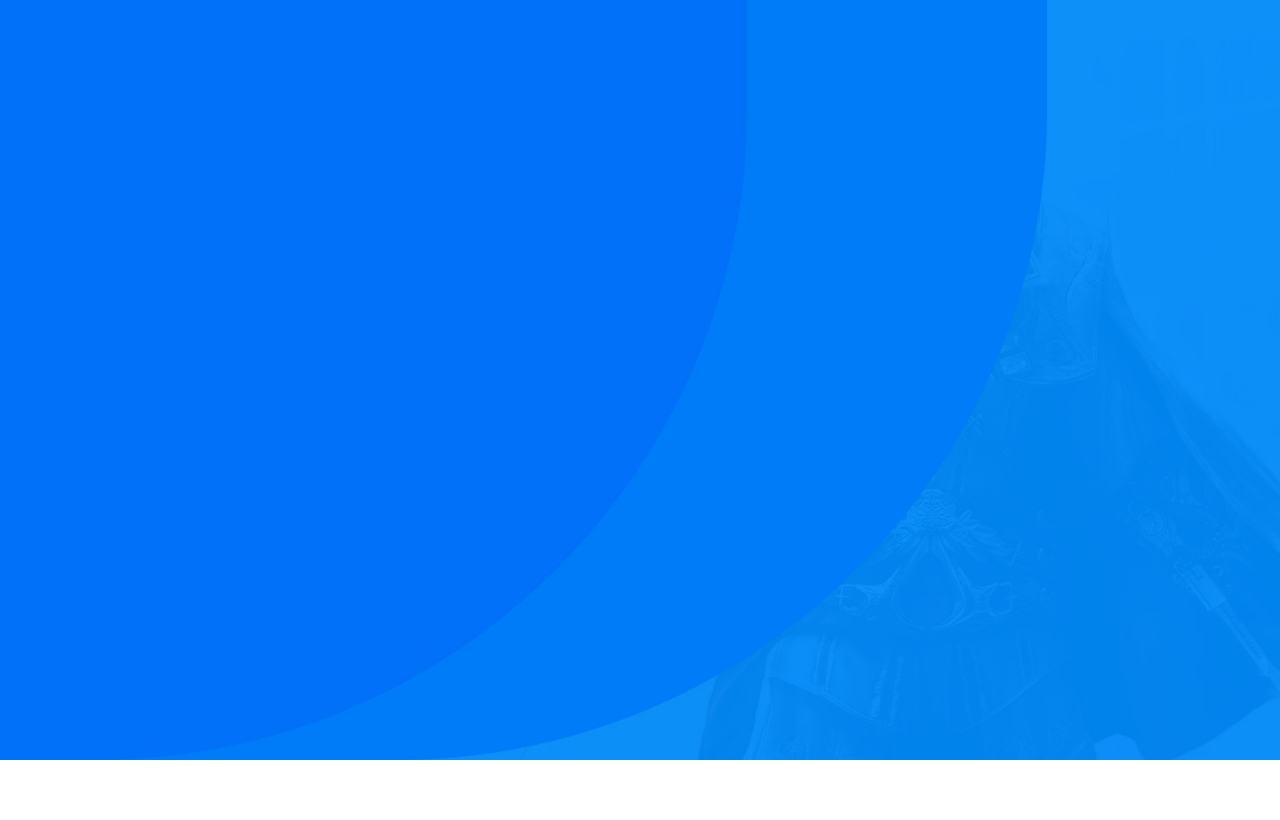
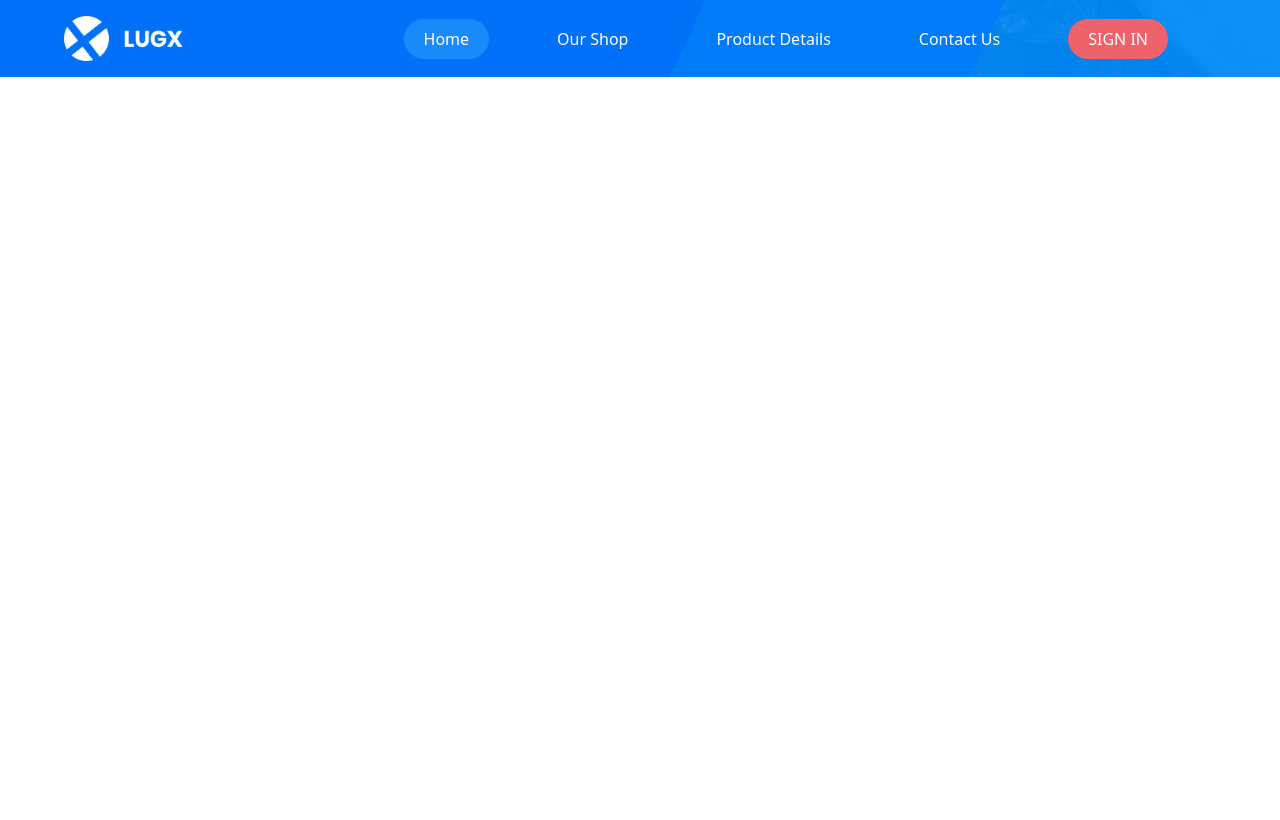
Before and after one commit to varma-cephas/lugx_clone, a website built with Vite: page index.html in a window 1280 px wide. Built offline with nearby package versions, Linux system fonts and the light colour scheme.

Commit message:
add navigation bar core features and look

```diff
--- a/index.html
+++ b/index.html
@@ -20,45 +20,28 @@
 
 </head>
 <body>
-    <img src="/assets/banner-bg.jpg" class="object-cover w-full h-full">
-        <header>
-            <a href="#">
-                <img src="./assets/logo.png" alt="logo">
+    <div class="bg-cover bg-center " style="background-image: url(/assets/banner-bg.jpg)">
+        <header class="mx-auto flex flex-col px-4 py-4 md:flex-row md:items-center">
+            <a href="#" class="md:ml-12">
+                <img class="h-12 md:h-full" src="./assets/logo.png" alt="logo">
             </a>
+            <input type="checkbox" class="peer hidden" id="navbar-open1">
+            <label class="absolute top-5 right-5 cursor-pointer md:hidden" for="navbar-open1">
+                <svg class="h-7 w-7" xmlns="http://www.w3.org/2000/svg" fill="none" viewBox="0 0 24 24" stroke="white">
+                    <path stroke-linecap="round" stroke-linejoin="round" stroke-width="1.5" d="M4 6h16M4 12h16M4 18h16"></path>
+                  </svg>
+            </label>
+            <nav class=" peer-checked:max-h-80 flex max-h-0 w-full flex-col items-center overflow-hidden transition-all md:ml-24 md:mr-12 md:max-h-full md:flex-row">
+                <ul class="flex w-full flex-col items-center space-y-2 md:flex-row md:justify-end md:space-y-0">
+                  <li class="md:mr-12 md:border-[#1a89f9] md:bg-[#1a89f9] md:px-5 md:py-2 md:rounded-full transition"><a class="text-white transition" href="#">Home</a></li>
+                  <li class="md:mr-12 md:hover:border-[#1a89f9] md:hover:bg-[#1a89f9] md:px-5 md:py-2 md:rounded-full transition"><a class="text-white transition" href="#">Our Shop</a></li>
+                  <li class="md:mr-12 md:hover:border-[#1a89f9] md:hover:bg-[#1a89f9] md:px-5 md:py-2 md:rounded-full transition"><a class="text-white transition" href="#">Product Details</a></li>
+                  <li class="md:mr-12 md:hover:border-[#1a89f9] md:hover:bg-[#1a89f9] md:px-5 md:py-2 md:rounded-full transition"><a class="text-white transition" href="#">Contact Us</a></li>
+                  <li class="md:mr-12 md:border-[#ee626b] md:bg-[#ee626b] md:px-5 md:py-2 md:rounded-full transition"><a class="text-white transition" href="#">SIGN IN</a></li>
+                </ul>
+              </nav>
         </header>
+    </div>
     <script src="./js/app.js"></script>
 </body>
 </html>
-
-
-
-<!-- <header class="text-slate-700 container relative mx-auto flex flex-col overflow-hidden px-4 py-4 lg:flex-row lg:items-center border-solid border-2 border-indigo-600 content-center">
-    <a href="#" class="flex items-center whitespace-nowrap text-2xl font-black">
-      <span class="mr-2 w-8 border-solid border-2 border-indigo-600">
-      </span>
-      <img class="h-10 w-40" src="./assets/logo.svg" alt="some img" />
-    </a>
-    <input type="checkbox" class="peer hidden" id="navbar-open" />
-    <label class="absolute top-5 right-5 cursor-pointer lg:hidden" for="navbar-open">
-      <svg class="h-7 w-7" xmlns="http://www.w3.org/2000/svg" fill="none" viewBox="0 0 24 24" stroke="currentColor">
-          <path stroke-linecap="round" stroke-linejoin="round" stroke-width="1.5" d="M4 6h16M4 12h16M4 18h16"></path>
-        </svg>
-    </label>
-    <nav class="peer-checked:pt-8 peer-checked:max-h-60 flex max-h-0 w-full flex-col items-center overflow-hidden transition-all lg:ml-24 lg:max-h-full lg:flex-row">
-      <ul class="flex w-full flex-col items-center space-y-2 lg:flex-row lg:justify-center lg:space-y-0">
-        <li class="lg:mr-12"><a class="rounded text-gray-700 transition focus:outline-none focus:ring-1 focus:ring-blue-700 focus:ring-offset-2" href="#">Home</a></li>
-        <li class="lg:mr-12"><a class="rounded text-gray-700 transition focus:outline-none focus:ring-1 focus:ring-blue-700 focus:ring-offset-2" href="#">Projects</a></li>
-        <li class="lg:mr-12"><a class="rounded text-gray-700 transition focus:outline-none focus:ring-1 focus:ring-blue-700 focus:ring-offset-2" href="#">Services</a></li>
-        <li class="lg:mr-12"><a class="rounded text-gray-700 transition focus:outline-none focus:ring-1 focus:ring-blue-700 focus:ring-offset-2" href="#">About Us</a></li>
-        <li class="lg:mr-12"><a class="rounded text-gray-700 transition focus:outline-none focus:ring-1 focus:ring-blue-700 focus:ring-offset-2" href="#">Careers</a></li>
-        <li class="lg:mr-12"><a class="rounded text-gray-700 transition focus:outline-none focus:ring-1 focus:ring-blue-700 focus:ring-offset-2" href="#">Blog</a></li>
-        <li class="lg:mr-12"><a class="rounded text-gray-700 transition focus:outline-none focus:ring-1 focus:ring-blue-700 focus:ring-offset-2" href="#">Let's collaborate</a></li>
-      </ul>
-      <hr class="mt-4 w-full lg:hidden" />
-      <div class="my-4 flex items-center space-x-6 space-y-2 lg:my-0 lg:ml-auto lg:space-x-8 lg:space-y-0">
-        <a href="#" title="" class="whitespace-nowrap rounded font-medium transition-all duration-200 focus:outline-none focus:ring-1 focus:ring-blue-700 focus:ring-offset-2 hover:text-opacity-50"> Log in </a>
-        <a href="#" title="" class="whitespace-nowrap rounded-xl bg-blue-700 px-5 py-3 font-medium text-white transition-all duration-200 focus:outline-none focus:ring-2 focus:ring-blue-700 focus:ring-offset-2 hover:bg-blue-600">Get free trial</a>
-      </div>
-    </nav>
-  </header>
-   -->
```
Also changed, not shown: css/output.css.
